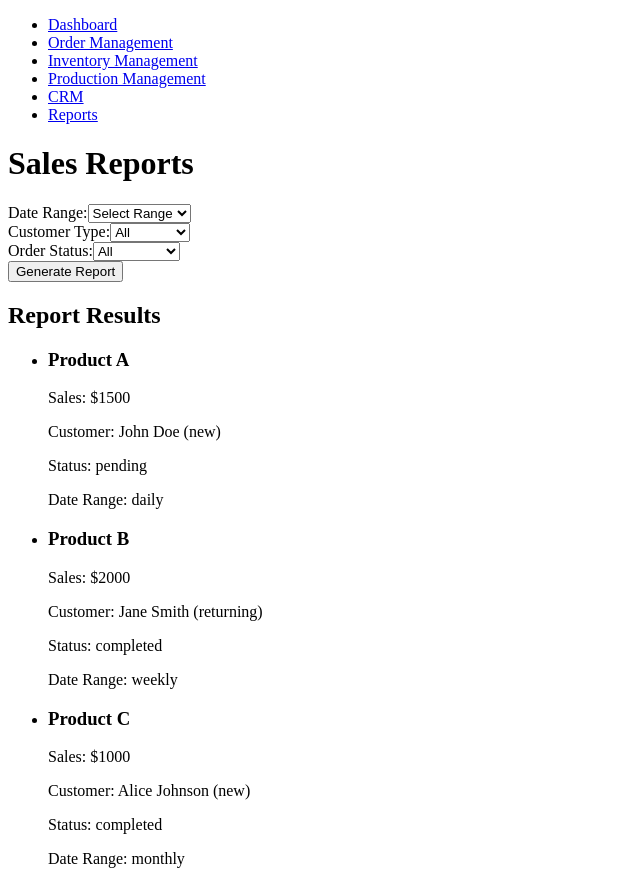
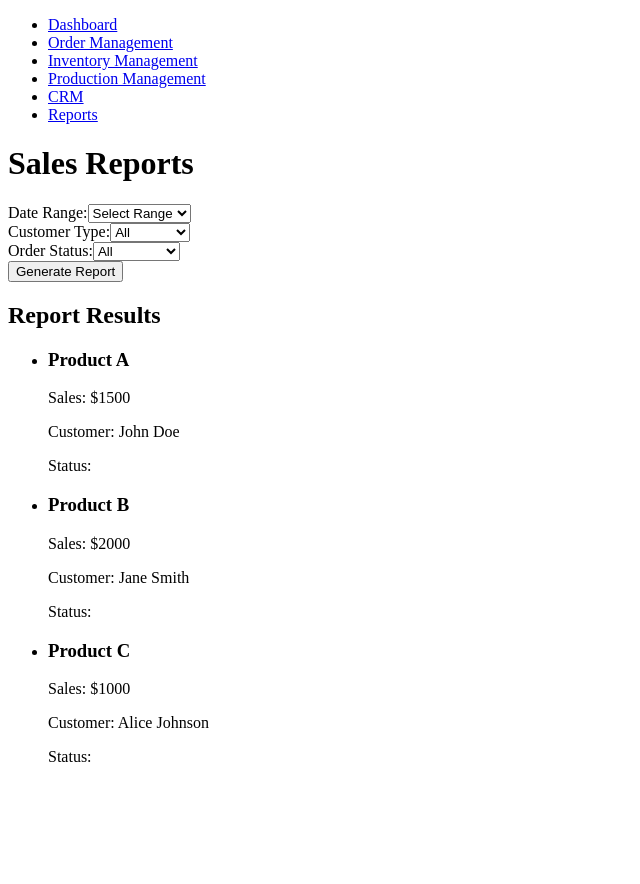
Before and after one commit to shjcc/CMS, a React (Vite) app in the folder frontend/: page /reports in a window 1280 px wide. Both pictures are taken after a click on the button "Generate Report". Shown: the whole page, without its empty margins (0-640 px from the left). After the commit the page ends 800 px from the top, so only its background shows below. Built offline with nearby package versions, Linux system fonts and the light colour scheme.

Commit message:
Update Reports.jsx

```diff
--- a/frontend/src/pages/Reports.jsx
+++ b/frontend/src/pages/Reports.jsx
@@ -1,37 +1,35 @@
 import React, { useState } from 'react';
-import ReportsData from '../components/ReportsData.jsx'; // Import local reports data
+import ReportsData from '../components/ReportsData'; // Importing data
 
 const Reports = () => {
     const [reports, setReports] = useState([]);
-    const [loading, setLoading] = useState(false); // Track loading state
+    const [loading, setLoading] = useState(false);
     const [filters, setFilters] = useState({
         dateRange: '',
         customerType: '',
         orderStatus: '',
     });
 
-    // Function to filter reports based on selected filters
-    const filterReports = () => {
-        console.log("Applying filters:", filters); // Debug: log filters
+    // Filter reports based on filters
+    const fetchReports = () => {
+        setLoading(true);
 
-        setLoading(true); // Start loading
+        // Simulate a network request with a timeout to mimic async behavior
         setTimeout(() => {
-            // Apply filters from ReportsData.jsx
             const filteredReports = ReportsData.filter((report) => {
                 const dateMatch = filters.dateRange === '' || report.dateRange === filters.dateRange;
-                const customerMatch = filters.customerType === '' || report.customerType === filters.customerType;
-                const statusMatch = filters.orderStatus === '' || report.orderStatus === filters.orderStatus;
+                const customerTypeMatch = filters.customerType === '' || report.customerType === filters.customerType;
+                const orderStatusMatch = filters.orderStatus === '' || report.orderStatus === filters.orderStatus;
 
-                return dateMatch && customerMatch && statusMatch;
+                return dateMatch && customerTypeMatch && orderStatusMatch;
             });
 
-            console.log("Filtered reports:", filteredReports); // Debug: log filtered reports
-            setReports(filteredReports); // Set the filtered reports
-            setLoading(false); // Stop loading
-        }, 500); // Simulate loading delay
+            setReports(filteredReports);
+            setLoading(false); // Set loading to false when done
+        }, 1000); // Simulate a 1-second delay
     };
 
-    // Handle changes to filters
+    // Handle filter change
     const handleFilterChange = (filterName, filterValue) => {
         setFilters({ ...filters, [filterName]: filterValue });
     };
@@ -78,33 +76,33 @@ const Reports = () => {
                         <option value="completed">Completed</option>
                     </select>
                 </div>
+
+                {/* Generate Report Button */}
+                <button type="button" onClick={fetchReports}>
+                    Generate Report
+                </button>
             </form>
 
-            {/* Generate Report Button */}
-            <button onClick={filterReports}>Generate Report</button>
-
-            {/* Display Loading State */}
-            {loading && <p>Loading reports...</p>}
-
-            {/* Display Filtered Reports */}
-            {!loading && reports.length > 0 ? (
-                <div>
-                    <h2>Report Results</h2>
+            {/* Display Reports */}
+            <div>
+                <h2>Report Results</h2>
+                {loading ? (
+                    <p>Loading reports...</p>
+                ) : reports.length > 0 ? (
                     <ul>
                         {reports.map((report) => (
                             <li key={report.id}>
                                 <h3>{report.productName}</h3>
                                 <p>Sales: ${report.salesAmount}</p>
-                                <p>Customer: {report.customerName} ({report.customerType})</p>
-                                <p>Status: {report.orderStatus}</p>
-                                <p>Date Range: {report.dateRange}</p>
+                                <p>Customer: {report.customerName}</p>
+                                <p>Status: {report.status}</p>
                             </li>
                         ))}
                     </ul>
-                </div>
-            ) : !loading && (
-                <p>No reports found for the selected filters.</p>
-            )}
+                ) : (
+                    <p>No reports found for the selected filters.</p>
+                )}
+            </div>
         </div>
     );
 };
```
